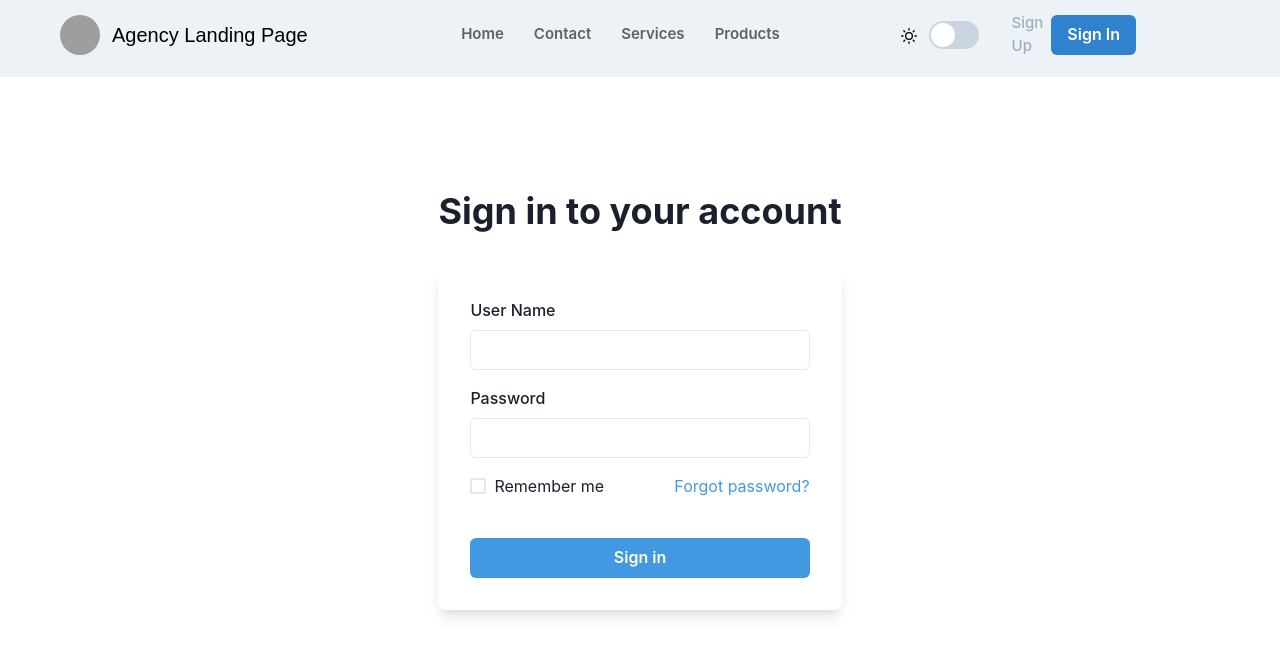
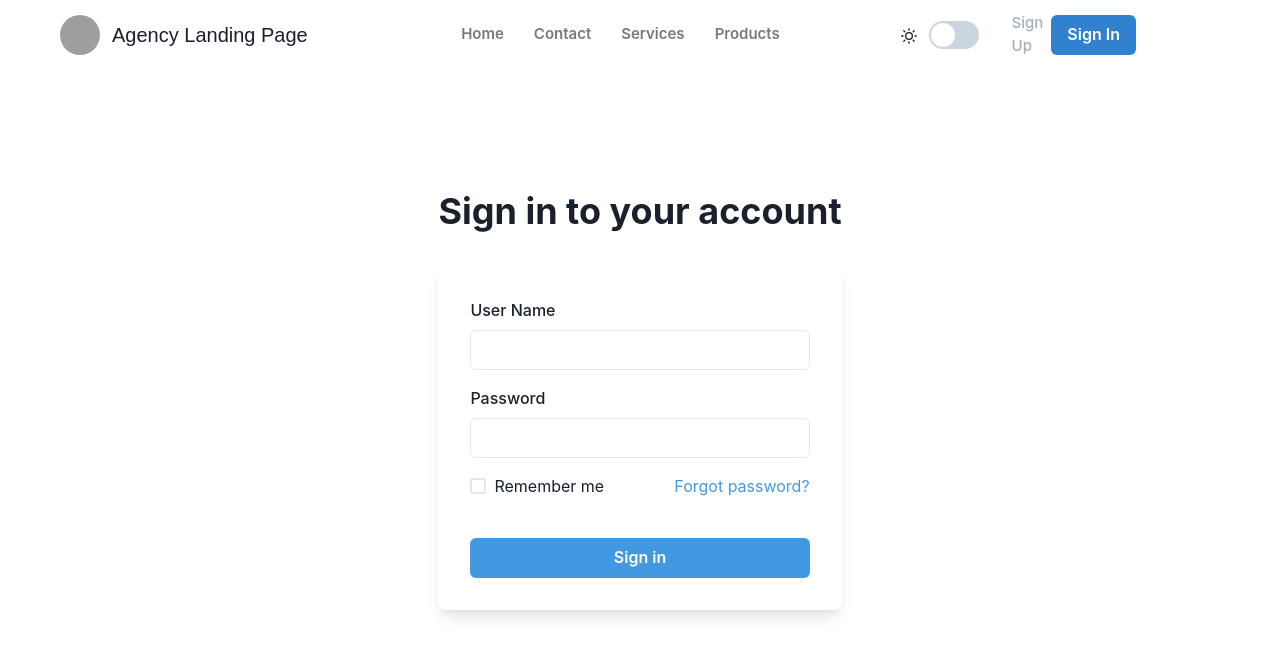
Before and after one commit to AthirAliAlSharyani/AgencyLandingPage, a Next.js app in the folder agency-landing-page/: page /SignIn in a window 1280 px wide. Shown: the top 656 px of the page. Built offline with nearby package versions, Linux system fonts and the light colour scheme; grey boxes are pictures that could not be loaded.

Commit message:
enhance dark mode in sign in

```diff
--- a/agency-landing-page/components/navigationBar/index.tsx
+++ b/agency-landing-page/components/navigationBar/index.tsx
@@ -31,8 +31,8 @@ import GlobalStyle from "../GlobalStyle_Dark";
 import { text } from "stream/consumers";
 export default function NavigationBar() {
   const isMobile = useBreakpointValue({ base: true, md: false });
-  const bgColor = useColorModeValue("gray.100", "gray.900");
-  const textColor = useColorModeValue("black", "white");
+  const bgColor = useColorModeValue("blue.400", "black.100");
+  const textColor = useColorModeValue("white", "black");
 
   return (
     <>
@@ -45,8 +45,6 @@ export default function NavigationBar() {
           p={5}
           mt={-2}
           position={"fixed"}
-          bg={bgColor}
-          color={textColor}
           zIndex={10}
         >
           {!isMobile ? (
@@ -72,7 +70,6 @@ export default function NavigationBar() {
                 opacity={"60%"}
                 border-2
                 borderRadius={20}
-                color={textColor}
                 gap={30}
                 mx={2}
                 fontSize={15}
```
